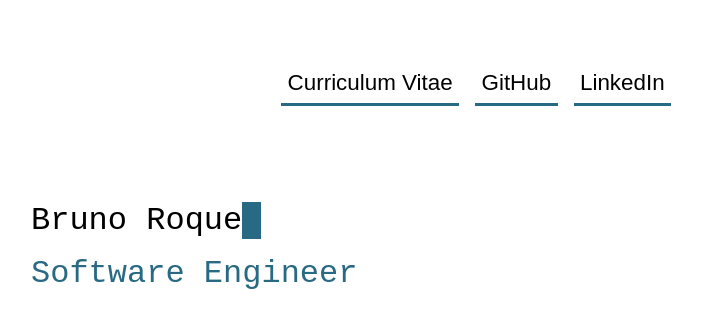
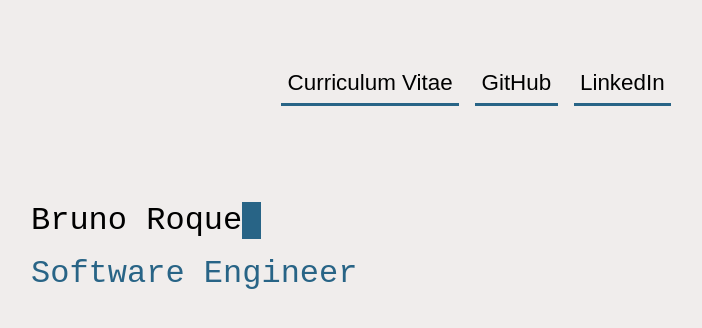
Before and after one commit to brunoroque06/plays, an Angular app in the folder website/: page / in a window 1280 px wide. Shown: the top 328 px of the page, without its empty margins (289-991 px from the left). Built offline with nearby package versions, Linux system fonts and the light colour scheme.

Commit message:
Change website blue

```diff
--- a/website/src/styles.css
+++ b/website/src/styles.css
@@ -1,8 +1,10 @@
 :root {
-  --color-main: #286983;
+  --color-background: #f0edec;
+  --color-main: #286486;
 }
 
 body {
+  background: var(--color-background);
   margin: 0 auto;
   max-width: 40rem;
   padding: 0 0.5rem;
```
Also changed, not shown: website/tools/logo.svg.
